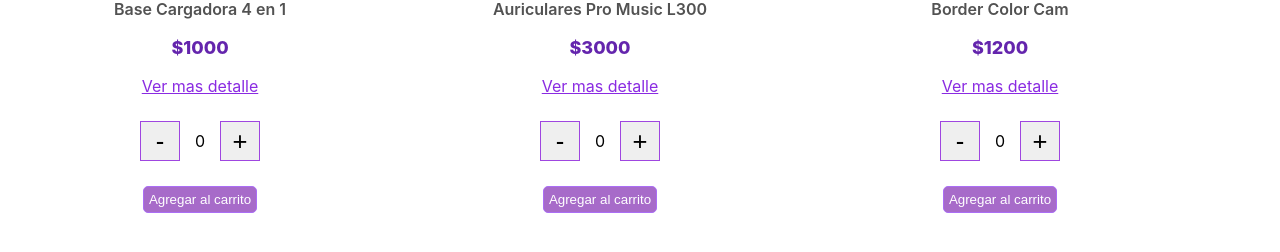
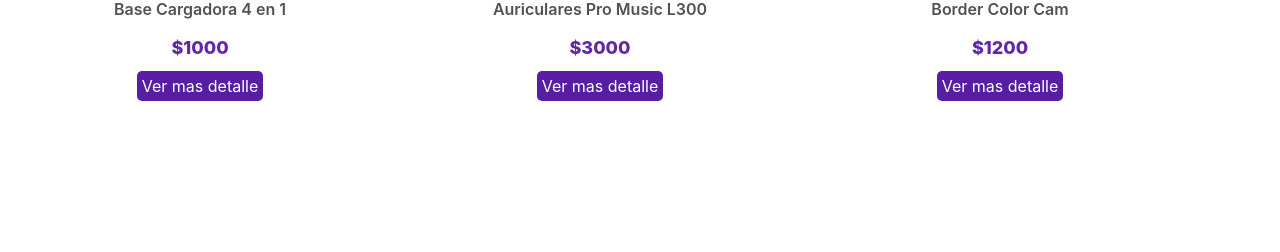
Before and after one commit to NataliaEG/coderhouse-curso-react, a React (Create React App) app: page / in a window 1280 px wide. Shown: the part 314-566 px from the top of the page. Built offline with nearby package versions, Linux system fonts and the light colour scheme.

Commit message:
Correcciones de la entrega marcadas por el tutor

```diff
--- a/src/components/Item/Item.css
+++ b/src/components/Item/Item.css
@@ -14,9 +14,13 @@
 
 .detalleProduct {
     cursor: pointer;
-    color: blueviolet;
+    color: white;
+    background: #571da2;
+    text-decoration-line: none;
+    padding: 5px;
+    border-radius: 5px;
 }
 
 .detalleProduct:hover {
-    color: rgb(116, 3, 131);
+    background: rgb(160 88 201);
 }
--- a/src/components/Item/Item.js
+++ b/src/components/Item/Item.js
@@ -1,10 +1,6 @@
 import './Item.css';
-import ItemCount from '../ItemCount/ItemCount';
 import { Link } from 'react-router-dom';
 
-const handleOnAdd = (quantity) => {
-    console.log('Cantidad de items agregados', quantity)
-}
 
 const Item = ({product}) => {
 
@@ -16,7 +12,6 @@ const Item = ({product}) => {
                 <p key={product.id} className='nameProduct'>{product.name}</p>
                 <p className='priceProduct'>${product.price}</p>
                 <Link to={`/detail/${product.id}`} className='detalleProduct'>Ver mas detalle</Link>
-                <ItemCount stock ={10} initial={1} onAdd={handleOnAdd} />
         </div>
 
     )
--- a/src/components/ItemCount/ItemCount.js
+++ b/src/components/ItemCount/ItemCount.js
@@ -1,9 +1,9 @@
 import { useState } from "react"
 import './ItemCount.css';
 
-const ItemCount = ({stock, initial, onAdd}) => {
+const ItemCount = ({stock = 0, initial = 1, onAdd}) => {
 
-    const [count, setCount] = useState(0);
+    const [count, setCount] = useState(initial);
 
     const restar = () => {
         if (count > initial) {
--- /dev/null
+++ b/src/components/ItemDetail/ItemDetail.css
@@ -0,0 +1,46 @@
+.DetailProduct {
+    display: flex;
+    margin-top: 10%;
+    flex-wrap: nowrap;
+    justify-content: center;
+    align-items: center;
+}
+
+.leftProduct {
+    width: 50%;
+}
+
+.rightProduct {
+    width: 50%;
+}
+
+.imgProductDetail {
+    width: 80%;
+}
+
+.detailsProductCousnt {
+    text-align: justify;
+    width: 100%;
+}
+
+p.detailsProduct {
+    padding: 0% 5% 2% 5%;
+}
+
+.titleDetailsProduct {
+    font-weight: 600;
+    padding: 0% 5%;
+    font-size: 20px;
+}
+
+.nameDetailsProduct {
+    font-weight: 600;
+    font-size: 26px;
+    color: #7e00b3;
+    font-family: fantasy;
+}
+
+.priceDetailsProduct {
+    font-weight: 700;
+    font-size: 26px;
+}
--- /dev/null
+++ b/src/components/ItemDetail/ItemDetail.js
@@ -0,0 +1,40 @@
+import './ItemDetail.css'
+import ItemCount from '../ItemCount/ItemCount'
+
+const ItemDetail = ({ id, name, category, img, price, stock, description}) => {
+
+
+
+    const handleOnAdd = (quantity) => {
+        console.log('Cantidad de items agregados: ', quantity)
+    }
+
+
+
+
+
+    return (
+        <>
+        <div className='DetailProduct'>
+
+        <div className='leftProduct'>
+            <img src={img} className='imgProductDetail' alt="Imagen producto"/>
+        </div>
+
+        <div className='rightProduct'>
+            <p key={id} className='nameDetailsProduct'>{name}</p>
+            <p className='priceDetailsProduct'>${price}</p>
+            <ItemCount stock ={stock} onAdd={handleOnAdd} />
+        </div>
+
+    </div>
+
+        <div className='detailsProductCousnt'>
+                <p className='titleDetailsProduct'> Detalle</p>
+                <p className='detailsProduct'> {description}</p>
+        </div>
+        </>
+    )
+}
+
+export default ItemDetail
--- a/src/components/ItemDetailContainer/ItemDetailContainer.js
+++ b/src/components/ItemDetailContainer/ItemDetailContainer.js
@@ -1,7 +1,7 @@
 import './ItemDetailProduct.css';
 import { getProd } from '../../asyncMock';
 import { useState,useEffect } from 'react';
-import ItemCount from '../ItemCount/ItemCount';
+import ItemDetail from '../ItemDetail/ItemDetail'
 import {useParams} from 'react-router-dom';
 
 
@@ -16,38 +16,17 @@ const ItemDetailContainer = (props) => {
         getProd(productId).then(response => {
             setProduct(response)
         })
-    }, [ ])
+    }, [productId])
 
-
-    const handleOnAdd = (quantity) => {
-        console.log('Cantidad de items agregados', quantity)
-    }
 
 
 
     return(
         <>
         <div className='ContenedorDetailProduct'>
-                <div className='DetailProduct'>
-
-                    <div className='leftProduct'>
-                        <img src={product.img} className='imgProductDetail' alt="Imagen producto"/>
-                    </div>
-
-                    <div className='rightProduct'>
-                        <p key={product.id} className='nameDetailsProduct'>{product.name}</p>
-                        <p className='priceDetailsProduct'>${product.price}</p>
-                        <ItemCount stock ={10} initial={1} onAdd={handleOnAdd} />
-                    </div>
-
-                </div>
-
-                    <div className='detailsProductCousnt'>
-                            <p className='titleDetailsProduct'> Detalle</p>
-                            <p className='detailsProduct'> {product.description}</p>
-                    </div>
-              </div>
-            </>
+            <ItemDetail {...product}/>
+         </div>
+         </>
     )
 
 }
--- a/src/components/ItemDetailContainer/ItemDetailProduct.css
+++ b/src/components/ItemDetailContainer/ItemDetailProduct.css
@@ -1,27 +1,3 @@
-.DetailProduct {
-    display: flex;
-    margin-top: 10%;
-    flex-wrap: nowrap;
-    justify-content: center;
-    align-items: center;
-}
-
-.leftProduct {
-    width: 50%;
-}
-
-.rightProduct {
-    width: 50%;
-}
-
-.imgProductDetail {
-    width: 80%;
-}
-
-.detailsProductCousnt {
-    text-align: justify;
-    width: 100%;
-}
 
 .ContenedorDetailProduct {
     width: 50%;
@@ -34,24 +10,3 @@
     border-radius: 20px;
     margin: 5% 25%;
 }
-p.detailsProduct {
-    padding: 0% 5% 2% 5%;
-}
-
-.titleDetailsProduct {
-    font-weight: 600;
-    padding: 0% 5%;
-    font-size: 20px;
-}
-
-.nameDetailsProduct {
-    font-weight: 600;
-    font-size: 26px;
-    color: #7e00b3;
-    font-family: fantasy;
-}
-
-.priceDetailsProduct {
-    font-weight: 700;
-    font-size: 26px;
-}
```
